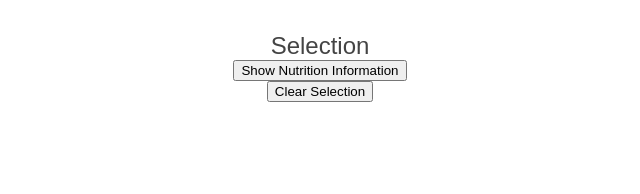
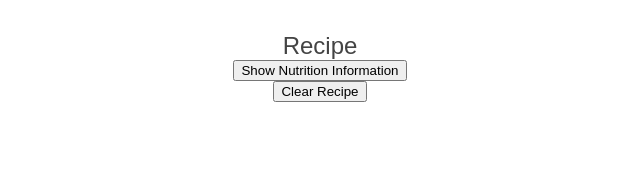
Before and after one commit to samchristywork/recipe-manager, a website: page public/index.html in a window 1280 px wide. Shown: the full height of the page, 40-680 px from the left. Drawn offline with Linux system fonts and the light colour scheme.

Commit message:
Minor change: Continue rename to refocus on recipes

```diff
--- a/public/index.html
+++ b/public/index.html
@@ -14,12 +14,12 @@
     <div></div>
     <div class="mid-pane">
       <div>
-        <div class="section-title">Selection</div>
+        <div class="section-title">Recipe</div>
         <div style="text-align: center;">
           <button onclick="show_nutrition_information()">Show Nutrition Information</button><br>
         </div>
         <div style="text-align: center;">
-          <button onclick="clear_selection()">Clear Selection</button><br>
+          <button onclick="clear_selection()">Clear Recipe</button><br>
         </div>
         <div id="recipe"></div>
         <div id="total_nutrients"></div>
```
